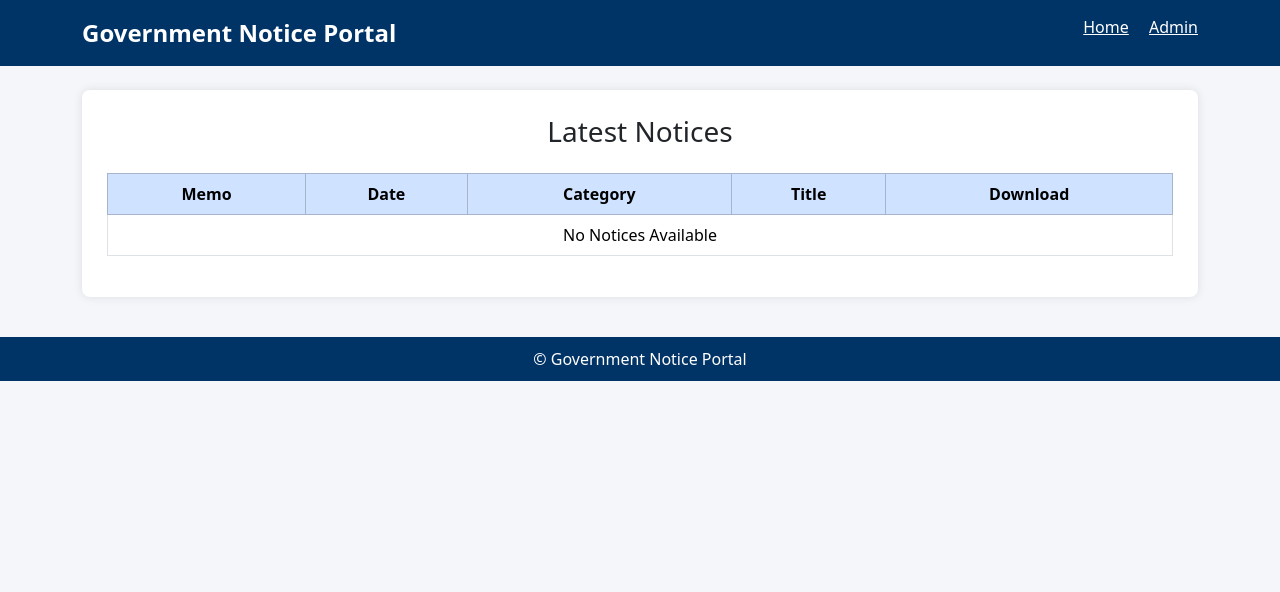
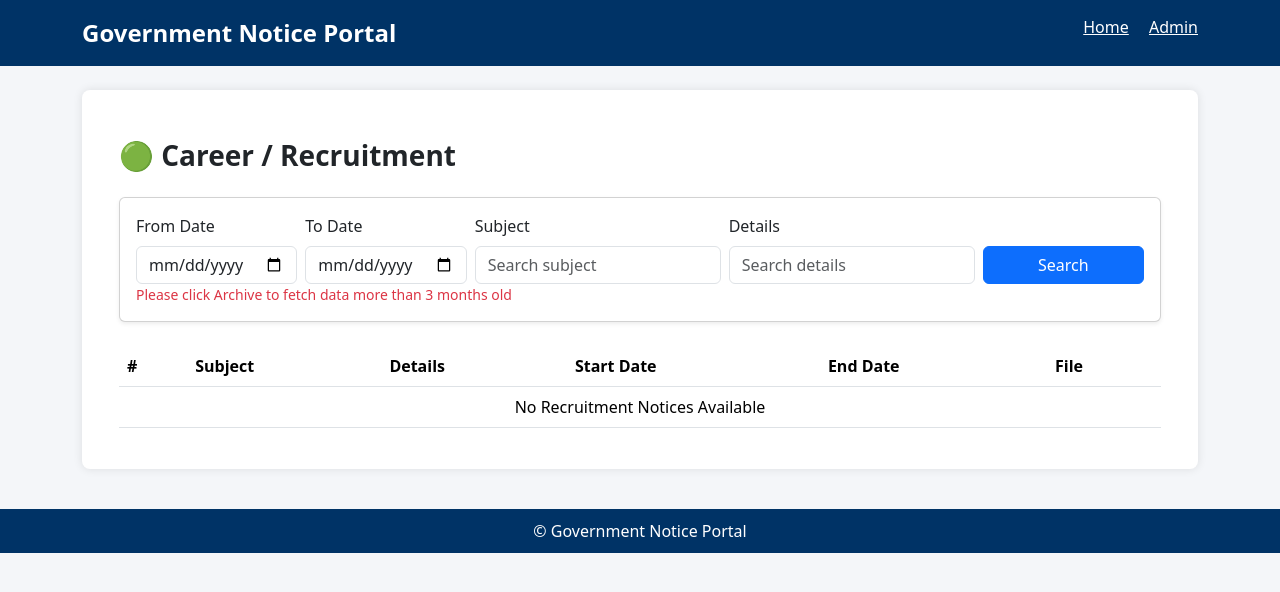
Before and after one commit to Surajit54/HFW, a Flask app: page /notices in a window 1280 px wide. Shown: the top 592 px of the page. Run offline with Flask 3, Linux system fonts and the light colour scheme.

Commit message:
Update home.html

```diff
--- a/templates/home.html
+++ b/templates/home.html
@@ -1,17 +1,62 @@
 {% extends "base.html" %}
 {% block content %}
 
-<h3 class="mb-4 text-center">Latest Notices</h3>
+<div class="container-fluid pt-4">
 
-<table class="table table-bordered table-hover text-center align-middle">
+<h3 class="fw-bold mb-4">
+🟢 Career / Recruitment
+</h3>
 
-<thead class="table-primary">
+<!-- FILTER BAR -->
+<div class="card shadow-sm p-3 mb-4">
+<div class="row g-2">
+
+<div class="col-md-2">
+<label class="form-label">From Date</label>
+<input type="date" class="form-control">
+</div>
+
+<div class="col-md-2">
+<label class="form-label">To Date</label>
+<input type="date" class="form-control">
+</div>
+
+<div class="col-md-3">
+<label class="form-label">Subject</label>
+<input type="text" class="form-control" placeholder="Search subject">
+</div>
+
+<div class="col-md-3">
+<label class="form-label">Details</label>
+<input type="text" class="form-control" placeholder="Search details">
+</div>
+
+<div class="col-md-2 d-flex align-items-end">
+<button class="btn btn-primary w-100">Search</button>
+</div>
+
+</div>
+
+<small class="text-danger">
+Please click Archive to fetch data more than 3 months old
+</small>
+
+</div>
+
+
+<!-- NOTICE TABLE -->
+<div class="table-responsive">
+
+<table class="table table-hover align-middle">
+
+<thead style="background:#17a2b8;color:white;">
 <tr>
-<th>Memo</th>
-<th>Date</th>
-<th>Category</th>
-<th>Title</th>
-<th>Download</th>
+<th>#</th>
+<th>Subject</th>
+<th>Details</th>
+<th>Start Date</th>
+<th>End Date</th>
+<th>File</th>
 </tr>
 </thead>
 
@@ -20,37 +65,39 @@
 {% for n in notices %}
 <tr>
 
-<td>{{ n.memo_no }}</td>
+<td>{{ loop.index }}</td>
+
+<td>{{ n.title }}</td>
+
+<td>{{ n.category }}</td>
+
+<td>{{ n.date }}</td>
 
 <td>{{ n.date }}</td>
 
 <td>
-<span class="badge bg-secondary">
-{{ n.category }}
-</span>
-</td>
 
-<td>
-{{ n.title }}
+<div class="small mb-1">
+<b>Type:</b> PDF
+</div>
+
+<a class="btn btn-sm btn-outline-primary"
+href="{{ url_for('download_file', id=n.id) }}">
+<i class="fa fa-download"></i>
+</a>
 
 {% if n.created_at and (now - n.created_at).days < 3 %}
-<span class="badge bg-danger ms-2">NEW</span>
+<span class="badge bg-danger">NEW</span>
 {% endif %}
-</td>
 
-<td>
-<a href="{{ url_for('download_file', id=n.id) }}"
-class="btn btn-success btn-sm">
-⬇ Download
-</a>
 </td>
 
 </tr>
 
 {% else %}
 <tr>
-<td colspan="5" class="text-center">
-No Notices Available
+<td colspan="6" class="text-center">
+No Recruitment Notices Available
 </td>
 </tr>
 {% endfor %}
@@ -59,4 +106,8 @@ No Notices Available
 
 </table>
 
+</div>
+
+</div>
+
 {% endblock %}
```
